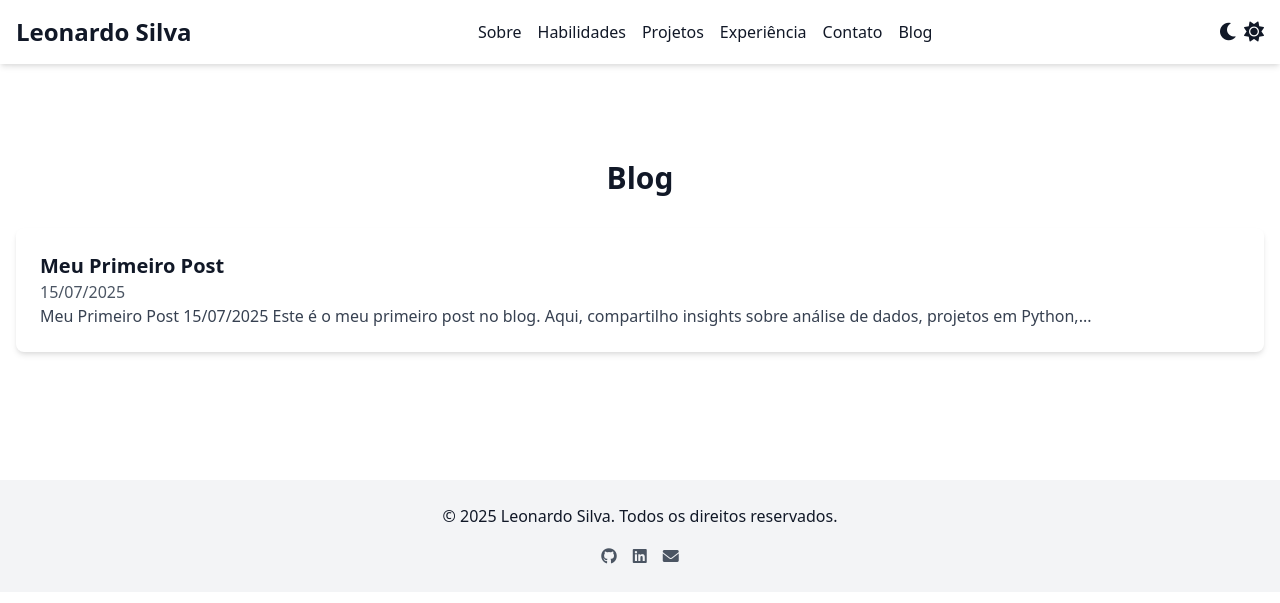
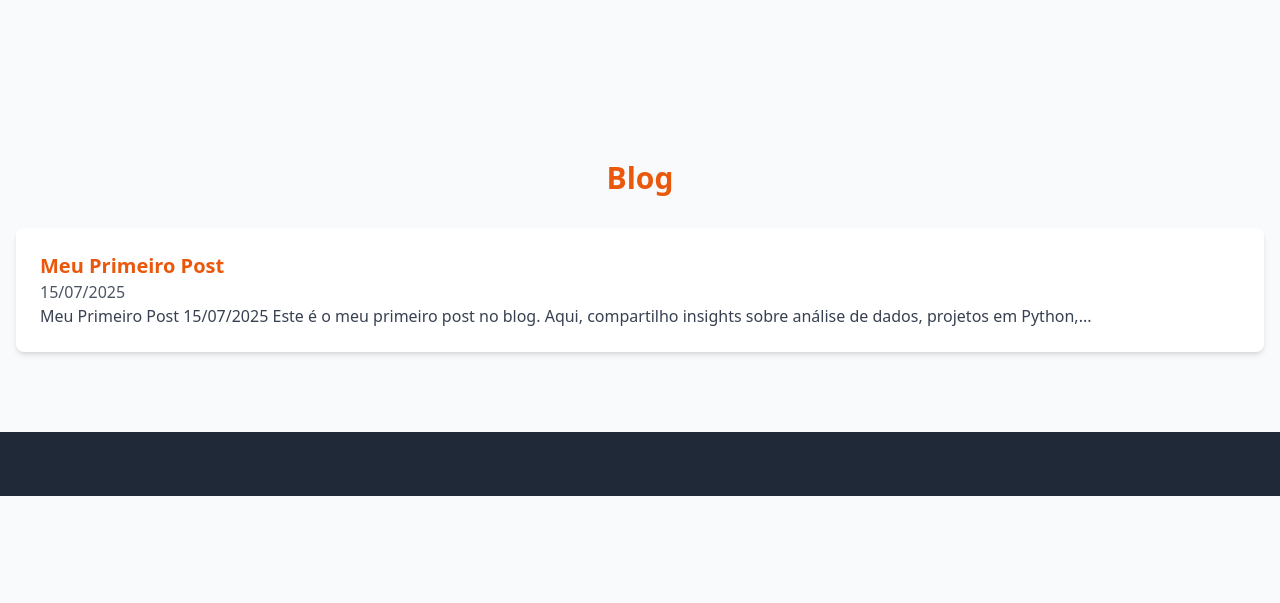
Before and after one commit to oleonardof/blog, a Jekyll site: the page built from index.html, in a window 1280 px wide. Shown: the top 603 px of the page. Built offline with Jekyll 4.4.1, drawn with Linux system fonts in a browser that asks for light colours; nearby versions of some CDN libraries.

Commit message:
Update default.html

```diff
--- a/_layouts/default.html
+++ b/_layouts/default.html
@@ -1,60 +1,39 @@
-<!DOCTYPE html>
-<html lang="pt-BR" class="{{ site.theme }}">
+<!doctype html>
+<html lang="pt-BR">
 <head>
-  <meta charset="UTF-8">
-  <meta name="viewport" content="width=device-width, initial-scale=1.0">
-  <title>{{ page.title }} - Leonardo Silva</title>
-  <link rel="stylesheet" href="https://cdn.jsdelivr.net/npm/tailwindcss@2.2.19/dist/tailwind.min.css">
-  <link rel="stylesheet" href="/assets/css/style.css">
-  <link rel="stylesheet" href="https://cdnjs.cloudflare.com/ajax/libs/font-awesome/6.0.0-beta3/css/all.min.css">
-  {% seo %}
+    <meta charset="UTF-8" />
+    <meta name="viewport" content="width=device-width, initial-scale=1.0" />
+    <meta name="description" content="{{ page.description | default: site.description }}" />
+    <title>{{ page.title | default: site.title }} | Leonardo Silva</title>
+
+    <script src="https://cdn.tailwindcss.com"></script>
+
+    <script>
+      tailwind.config = {
+        darkMode: 'class',
+        plugins: [
+          // Adicione o plugin de tipografia se for usar a classe 'prose' nos posts
+          // require('@tailwindcss/typography'),
+        ],
+      }
+    </script>
+
+    <link rel="stylesheet" href="{{ '/assets/css/style.css' | relative_url }}">
+
+    <link rel="stylesheet" href="https://cdnjs.cloudflare.com/ajax/libs/font-awesome/6.4.0/css/all.min.css">
 </head>
-<body class="bg-white dark:bg-gray-900 text-gray-900 dark:text-gray-100">
-  <header class="fixed top-0 w-full bg-white dark:bg-gray-900 shadow-md z-50">
-    <nav class="container mx-auto px-4 py-4 flex justify-between items-center">
-      <a href="/" class="text-2xl font-bold text-orange-600 dark:text-orange-400">Leonardo Silva</a>
-      <div class="hidden md:flex space-x-4">
-        <a href="/#about" class="hover:text-orange-600 dark:hover:text-orange-400">Sobre</a>
-        <a href="/#skills" class="hover:text-orange-600 dark:hover:text-orange-400">Habilidades</a>
-        <a href="/#projects" class="hover:text-orange-600 dark:hover:text-orange-400">Projetos</a>
-        <a href="/#experience" class="hover:text-orange-600 dark:hover:text-orange-400">Experiência</a>
-        <a href="/#contact" class="hover:text-orange-600 dark:hover:text-orange-400">Contato</a>
-        <a href="/blog" class="hover:text-orange-600 dark:hover:text-orange-400">Blog</a>
-      </div>
-      <button id="theme-toggle" class="text-xl">
-        <i id="theme-toggle-icon" class="fas fa-moon"></i>
-        <i id="theme-toggle-icon" class="fas fa-sun"></i>
-      </button>
-      <button id="menuBtn" class="md:hidden text-2xl">
-        <i class="fas fa-bars"></i>
-      </button>
-    </nav>
-    <div id="mobileMenu" class="hidden md:hidden bg-white dark:bg-gray-900 shadow-md">
-      <a href="/#about" class="block px-4 py-2 hover:bg-orange-100 dark:hover:bg-orange-900">Sobre</a>
-      <a href="/#skills" class="block px-4 py-2 hover:bg-orange-100 dark:hover:bg-orange-900">Habilidades</a>
-      <a href="/#projects" class="block px-4 py-2 hover:bg-orange-100 dark:hover:bg-orange-900">Projetos</a>
-      <a href="/#experience" class="block px-4 py-2 hover:bg-orange-100 dark:hover:bg-orange-900">Experiência</a>
-      <a href="/#contact" class="block px-4 py-2 hover:bg-orange-100 dark:hover:bg-orange-900">Contato</a>
-      <a href="/blog" class="block px-4 py-2 hover:bg-orange-100 dark:hover:bg-orange-900">Blog</a>
-    </div>
-  </header>
-  <main class="pt-20">
-    {{ content }}
-  </main>
-  <footer class="bg-gray-100 dark:bg-gray-800 py-6 mt-12">
-    <div class="container mx-auto px-4 text-center">
-      <p>© <span id="year">{{ 'now' | date: '%Y' }}</span> Leonardo Silva. Todos os direitos reservados.</p>
-      <div class="flex justify-center space-x-4 mt-4">
-        <a href="https://github.com/seu-usuario" class="text-gray-600 dark:text-gray-400 hover:text-orange-600 dark:hover:text-orange-400"><i class="fab fa-github"></i></a>
-        <a href="https://linkedin.com/in/seu-usuario" class="text-gray-600 dark:text-gray-400 hover:text-orange-600 dark:hover:text-orange-400"><i class="fab fa-linkedin"></i></a>
-        <a href="mailto:leonardofsilva17@outlook.com" class="text-gray-600 dark:text-gray-400 hover:text-orange-600 dark:hover:text-orange-400"><i class="fas fa-envelope"></i></a>
-      </div>
-    </div>
-  </footer>
-  <button id="back-to-top-btn" class="fixed bottom-4 right-4 hidden bg-orange-600 text-white p-3 rounded-full shadow-md hover:bg-orange-700">
-    <i class="fas fa-arrow-up"></i>
-  </button>
-  <script src="/assets/js/main.js"></script>
-  <script src="https://cdnjs.cloudflare.com/ajax/libs/Chart.js/3.9.1/chart.min.js"></script>
+<body class="bg-gray-50 font-sans text-gray-800 dark:bg-gray-900 dark:text-gray-200">
+
+    <header class="fixed w-full bg-white/80 dark:bg-gray-800/80 shadow-sm z-10 backdrop-blur-sm">
+        </header>
+
+    <main class="pt-20">
+        {{ content }}
+    </main>
+
+    <footer class="bg-gray-800 text-white py-8 px-4 dark:bg-black/50">
+        </footer>
+
+    <script src="{{ '/assets/js/main.js' | relative_url }}"></script>
 </body>
 </html>
```
